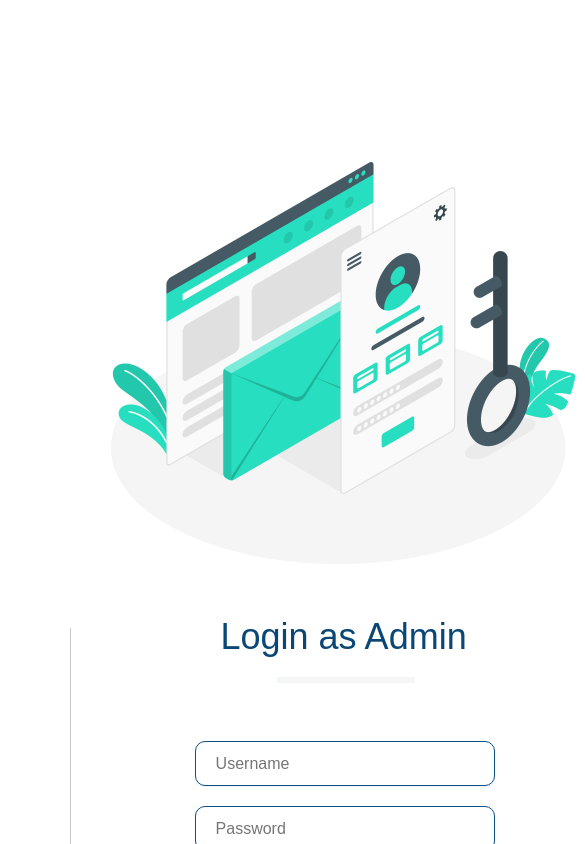
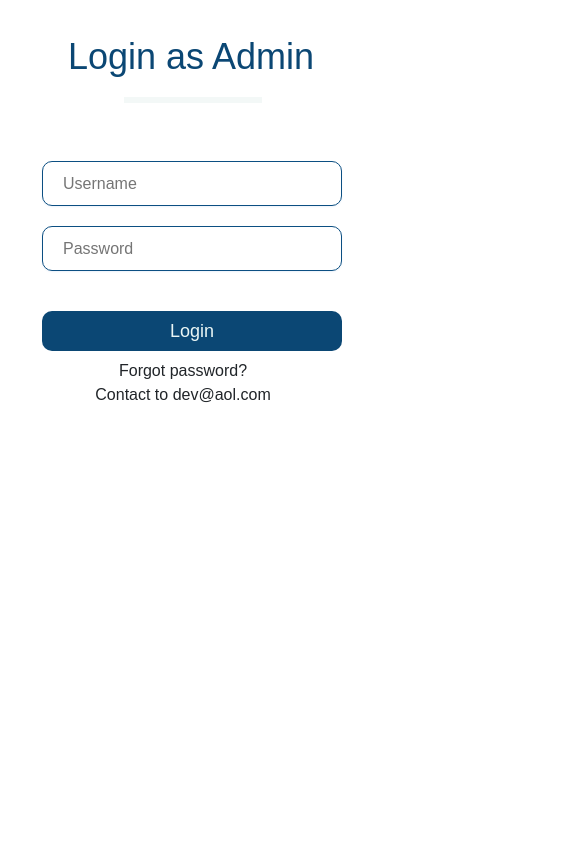
Before and after one commit to CrytoCodeWizard/React-ReservaksinAdmin, a React (Create React App) app: page /login in a window 390 px wide. Shown: the top 844 px of the page, 585 px wide, since content can reach past the window. Built offline with nearby package versions, Linux system fonts and the light colour scheme.

Commit message:
responsive fix

```diff
--- a/src/Pages/Login/Login.css
+++ b/src/Pages/Login/Login.css
@@ -21,7 +21,7 @@
   min-height: 100%;
 }
 
-.login-col {
+.img-col {
   width: 620px;
 }
 
@@ -118,3 +118,39 @@
   font-size: 18px;
   transition: all 0.5s ease-out;
 }
+
+@media only screen and (max-width: 480px) {
+  .login {
+    min-height: 100%;
+    min-width: 100%;
+  }
+
+  .login-row {
+    margin-top: 2rem;
+  }
+
+  .img-col {
+    display: none;
+  }
+
+  .col-hr {
+    display: none;
+  }
+
+  .container-content {
+    margin: 0;
+    min-width: 100%;
+    min-height: 100%;
+  }
+
+  .container-content-form {
+    min-width: 100%;
+    min-height: 100%;
+  }
+
+  .container-contact {
+    min-width: 100%;
+    min-height: 100%;
+    /* left: 0.2rem; */
+  }
+}
--- a/src/Pages/Login/Login.jsx
+++ b/src/Pages/Login/Login.jsx
@@ -9,12 +9,6 @@ function Login() {
         password: "",
     })
 
-    // const handleError = () => {
-    //     if (errorAdmin) {
-    //         alert("data tidak sama atau data kosong")
-    //     }
-
-    // }
 
     const handleChange = (e) => {
         setstate({
@@ -25,25 +19,13 @@ function Login() {
 
     const handleLogin = (e) => {
         e.preventDefault()
-        // let username = dataAdmin?.mini_project_admin_by_pk.username
-        // let password = dataAdmin?.mini_project_admin_by_pk.password
-        // if (state.username === "" || state.password === "") {
-        //     return handleError
-        // } else if (state.username === !username || state.password === !password) {
-        //     return handleError
-        // } else if (state.username === username && state.password === password) {
-        //     history.push('/dashboard')
-        // }
-
-
     }
     return (
-        // <div>
         <>
             <Container className='login'>
                 <Container className='login-grid'>
                     <Row className='login-row'>
-                        <Col className='login-col' xs={6}>
+                        <Col className='img-col' xs={6}>
                             <Container className='container-content'>
                                 <img src={image} className='image' alt="ini background"></img>
                             </Container>
@@ -81,41 +63,8 @@ function Login() {
                                 </Container>
                             </Container>
                         </Col>
-                        {/* <Col sm={8}>
-                            <img src={image} style={{ position: 'absolute', width: '500px', height: '500px', left: '7vw', top: '15vh' }} alt="ini background"></img>
-                        </Col>
-                        <div className="middle-line"></div>
-                        <Col sm={4}>
-
-                        </Col> */}
                     </Row>
                 </Container>
-                {/* <Container className='container'>
-                        <img src={image} style={{position:'absolute', width:'500px', height:'500px', left:'7vw', top:'15vh'}} alt="ini background"></img>
-                    </Container>
-                    <div className="middle-line"></div>
-                    <Container className="ctr-form">
-                        <h3>Login as Admin</h3>
-                        <hr />
-                        <br />
-                        <Container>
-                            <input id="username" type="text"
-                                value={state.username}
-                                onChange={handleChange}
-                                name="username" placeholder="Username" className="input-form"></input> <br />
-                            <input id="password" type="password"
-                                value={state.password}
-                                onChange={handleChange}
-                                name="password" placeholder="Password" className="input-form"></input> <br />
-                            <button className="span-form" style={{ cursor: 'pointer' }}
-                                onClick={handleLogin}
-                            >Login</button>
-                        </Container>
-                        <Container className="container-text">
-                            <span className="span-text-bottom">Forgot password?</span> <br />
-                            <span className="span-text-bottom-contact">Contact to dev@aol.com</span>
-                        </Container>
-                    </Container> */}
             </Container>
         </>
         // </div>
```
